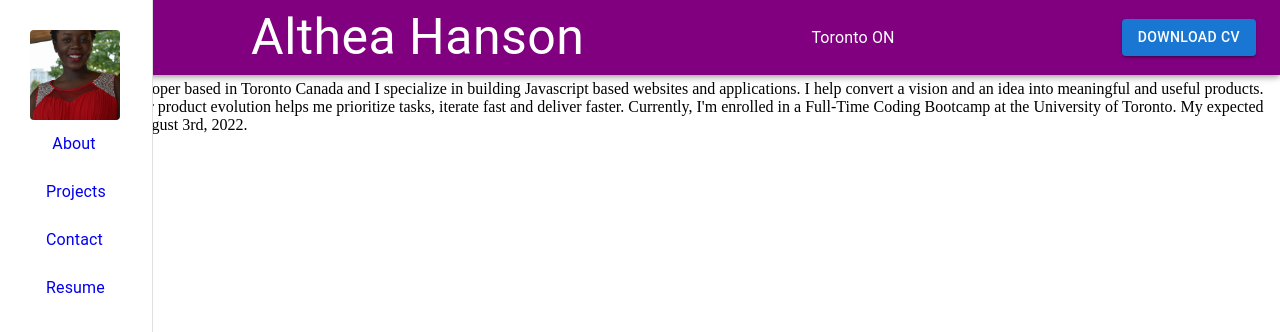
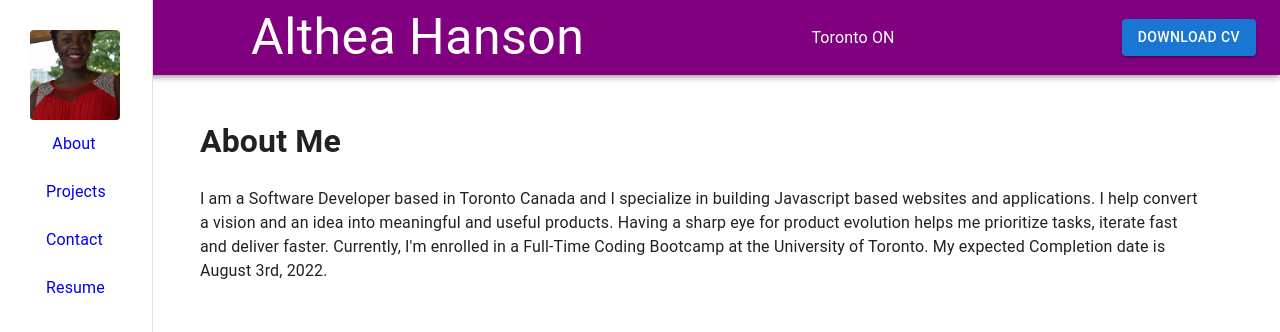
Before and after one commit to Altheahanson/MyReactPortfolio, a React (Create React App) app in the folder my-react-portfolio/: page /about in a window 1280 px wide. Shown: the top 332 px of the page. Built offline with nearby package versions, Linux system fonts and the light colour scheme.

Commit message:
added box styleing to format pages

```diff
--- a/my-react-portfolio/src/App.js
+++ b/my-react-portfolio/src/App.js
@@ -1,12 +1,3 @@
-// import Navigation from './components/Navigation';
-// import Header from './components/Header';
-// function App() {
-//     return <div>
-//       <Navigation/>
-//       <Header/>
-//   </div>
-// }
-// export default App;
 
 import React from 'react';
 import { BrowserRouter as Router, Routes, Route } from 'react-router-dom';
@@ -17,11 +8,13 @@ import About from './components/Pages/About';
 import Projects from './components/Pages/Projects';
 import Contact from './components/Pages/Contact';
 import Resume from './components/Pages/Resume';
+import CssBaseline from '@mui/material/CssBaseline';
 
 
 function App() {
   return (
     <Router>
+       <CssBaseline />
       <div>
         <Header />
         <Navigation/>
--- a/my-react-portfolio/src/components/Header.js
+++ b/my-react-portfolio/src/components/Header.js
@@ -1,4 +1,4 @@
-import React, {useState} from 'react'
+import React from 'react'
 
 import { AppBar, Button, Toolbar, Typography } from '@mui/material'
  import Navigation from './Navigation'
--- a/my-react-portfolio/src/components/Navigation.js
+++ b/my-react-portfolio/src/components/Navigation.js
@@ -3,16 +3,19 @@ import React from 'react';
 import { Link } from 'react-router-dom';
 import { Drawer, List, ListItemButton, ListItemIcon, ListItemText } from '@mui/material';
 import ImageAvatars from './Avatar';
-// import MenuIcon from '@mui/icons-material/Menu';
+import Box from '@mui/material/Box';
+
 
 // Setup NavItems
 const PAGES = ['About', 'Projects', 'Contact', 'Resume'];
 
+
 const Navigation = () => {
   return (
     <React.Fragment>
-
-      <Drawer open={true}  variant="permanent" anchor="left">
+     <Box sx={{ display: 'flex' }}>
+      <Drawer open={true}  variant="permanent" anchor="left"
+  >
         <List sx={{ padding: '30px' }}>
         <ImageAvatars/>
           {
@@ -28,6 +31,7 @@ const Navigation = () => {
           }
         </List>
       </Drawer>
+      </Box>
     </React.Fragment>
   )
 }
--- a/my-react-portfolio/src/components/pages/About.js
+++ b/my-react-portfolio/src/components/pages/About.js
@@ -1,8 +1,13 @@
 import React from 'react';
+import Box from '@mui/material/Box';
+
+
 
 function About() {
   return (
+    <Box component="main" sx={{  flexGrow: 1, pl: 25, pr:10, py: 12,  }}>
     <div>
+
       <h1>About Me</h1>
       <p>
       I am a Software Developer based in Toronto Canada and I specialize in building
@@ -13,6 +18,7 @@ function About() {
        My expected Completion date is August 3rd, 2022.
       </p>
     </div>
+    </Box>
   );
 }
 export default About
```
